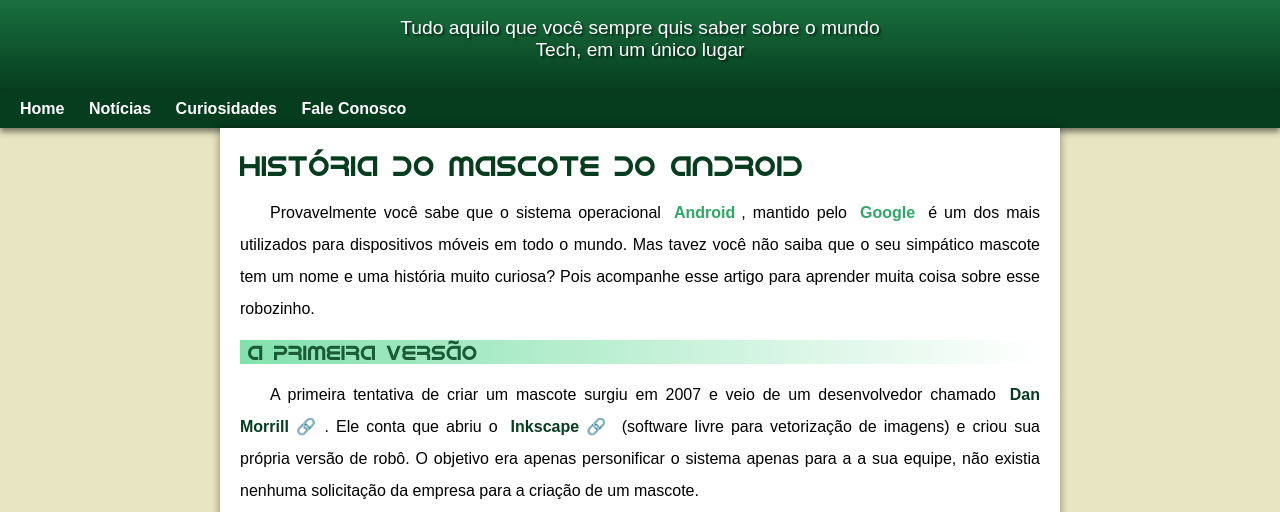
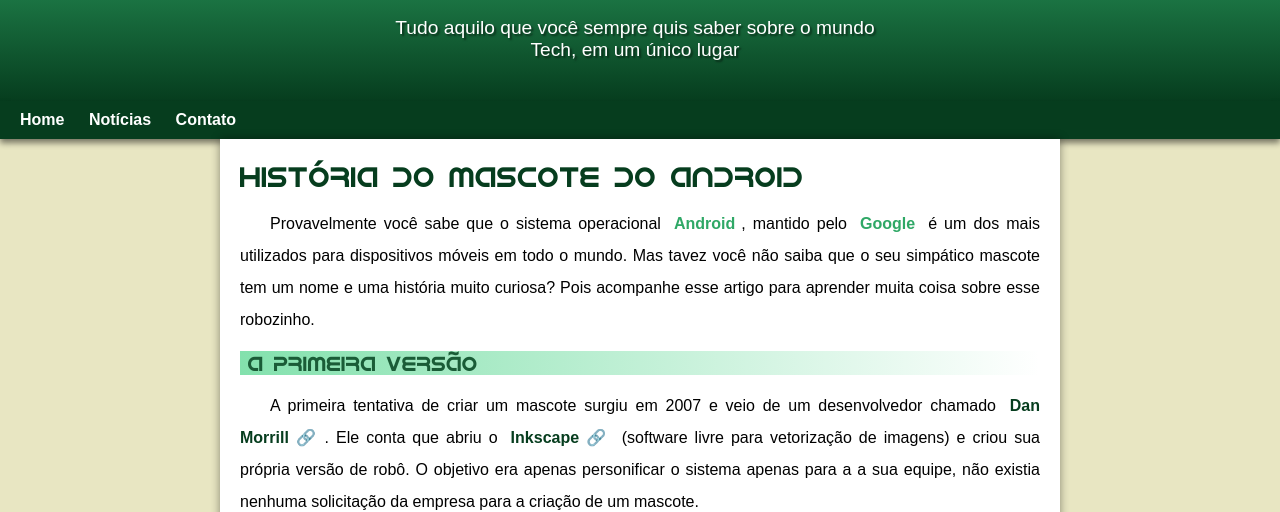
Before and after one commit to jaykabreu/projeto-android, a plain HTML site: page index.html in a window 1280 px wide. Shown: the part 100-612 px from the top of the page. Drawn offline with Linux system fonts and the light colour scheme.

Commit message:
Problema de padding corrigido.
Correção feita no cabeçalho do projeto.

```diff
--- a/index.html
+++ b/index.html
@@ -17,8 +17,7 @@
     <nav>
         <a href="#">Home</a>
         <a href="#">Notícias</a>
-        <a href="#">Curiosidades</a>
-        <a href="#">Fale Conosco</a>
+        <a href="#">Contato</a>
     </nav>
     <main>
         <article>
--- a/style/style.css
+++ b/style/style.css
@@ -56,9 +56,8 @@ header > p {
     font-family: var(--fonte-padrão);
     color: white;
     max-width: 500px;
-    padding: 0px 10px;
-    margin: auto;
-    margin-bottom: 20px;
+    padding: 0px 10px 40px 0px;
+    margin: 0px auto 0px auto;
     text-shadow: 2px 2px 2px rgba(0, 0, 0, 0.51);
 }
 
```
